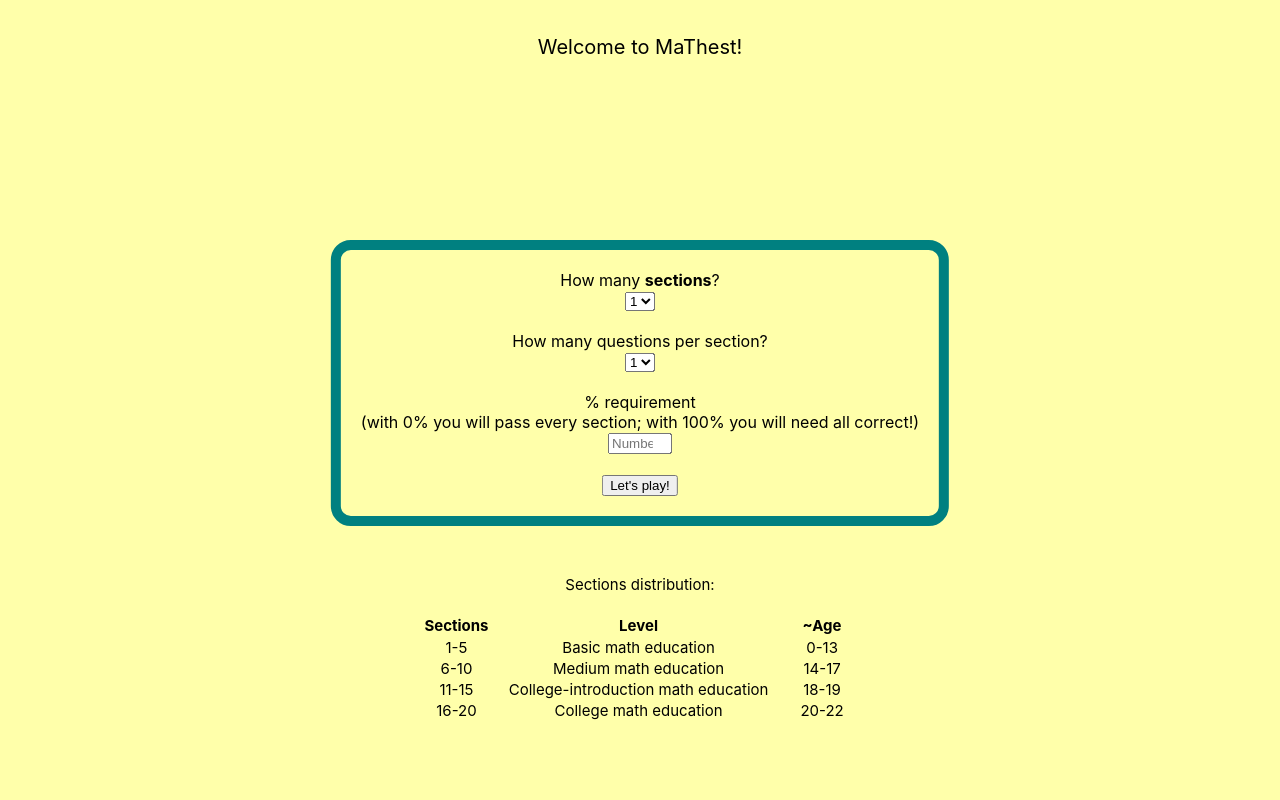
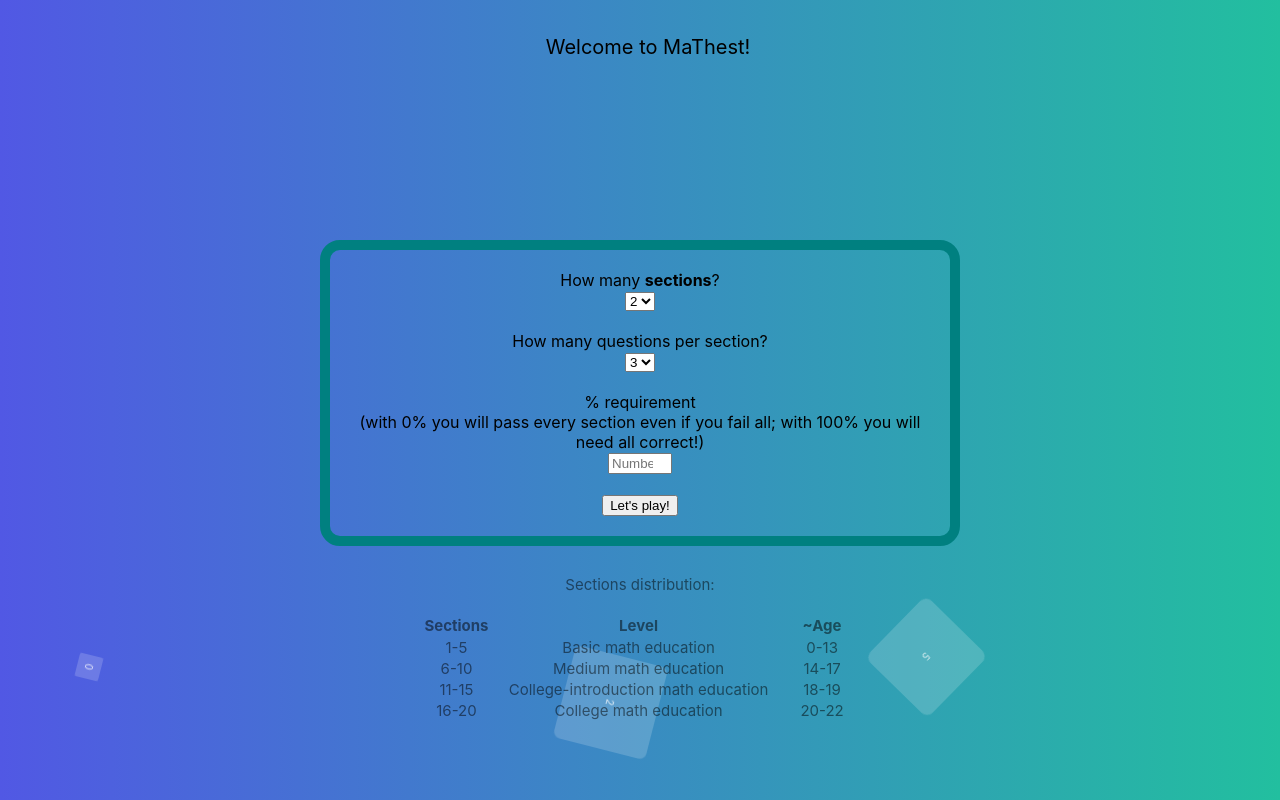
Before and after one commit to Niko12121/MaThest, a React (Create React App) app: page / in a window 1280 px wide. Built offline with nearby package versions, Linux system fonts and the light colour scheme.

Commit message:
first css aproach

```diff
--- a/src/components/explain/explain.css
+++ b/src/components/explain/explain.css
@@ -6,11 +6,19 @@
     padding-bottom: 10px;
 }
 
+
 #explain-text {
-    padding-left: 10%;
-    padding-right: 10%;
+    padding-left: 30%;
+    padding-right: 30%;
     text-align: center;
     font-size: 15px;
+    opacity: 0.5;
+    transition: 0.5s;
+    cursor: default;
+}
+
+#explain-text:hover {
+    opacity: 1;
 }
 
 #explain-table {
--- a/src/components/form/form.js
+++ b/src/components/form/form.js
@@ -24,7 +24,6 @@ class Form extends React.Component {
         if (isNaN(r) || r < 0 || r > 100) {
             alert('¡Requirement must be a number between 0 and 100!')
         } else {
-            document.getElementById("explain").style.display = "none";
             this.setState({ isready: true, many_ques: q, many_sec: l, requer: r/100 })
         }
     }
@@ -35,17 +34,17 @@ class Form extends React.Component {
         return (
             <div id="form">
                 <form>
-                    How many <b>sections</b>?<br></br><select id="levels_value">
+                    How many <b>sections</b>?<br></br><select id="levels_value" value={cons.level_value}>
                         {this.levels.map(a => {
                             return <option value={a}>{a}</option>
                         })}
                     </select><br></br><br></br>
-                    How many questions per section?<br></br><select id="questions_value">
+                    How many questions per section?<br></br><select id="questions_value" value={cons.max_value}>
                         {this.options.map(a => {
                             return <option value={a}>{a}</option>
                         })}
                     </select><br></br><br></br>
-                    % requirement<br></br>(with 0% you will pass every section; with 100% you will need all correct!)<br></br><input type="number" id="requirement" placeholder="Number between 0 and 100" min="0" max="100"></input><br></br><br></br>
+                    % requirement<br></br>(with 0% you will pass every section even if you fail all; with 100% you will need all correct!)<br></br><input type="number" id="requirement" placeholder="Number between 0 and 100" min="0" max="100"></input><br></br><br></br>
                 </form>
                 <button onClick={this.ready}>Let's play!</button>
             </div>
--- a/src/components/header/header.js
+++ b/src/components/header/header.js
@@ -1,10 +1,20 @@
 import './header.css'
 
 const Header = () => {
+    let squares = [];
+    for (let i = 0; i<25; i++) {
+        squares.push(i)
+    }
     return (
         <header class='header'>
             <p>Welcome to MaThest!</p>
+            <ul class="background">
+                {squares.map(a => {
+                    return (<li class="square">{a}</li>)}
+                )}
+            </ul>
         </header>
+
     )
 }
 
--- a/src/components/question/question.css
+++ b/src/components/question/question.css
@@ -1,12 +1,13 @@
 .question {
     display: none;
     position: absolute;
-    color: white;
-    background-color: teal;
+    color: black;
+    background-color: transparent;
     width: 100%;
     height: 100%;
     text-align: center;
     min-height: 155px;
+    border-radius: 10px;
 }
 
 .real-question {
@@ -32,12 +33,13 @@
     display: flex;
     align-items: center;
     justify-content: center;
-    color: #111;
-    background-color: #c64;
+    color: black;
+    background-color: #fee;
     text-align: center;
     transition: 0.3s;
     margin: 8px;
     cursor: pointer;
+    border-radius: 10px;
 }
 
 .option:hover {
--- a/src/components/test/test.css
+++ b/src/components/test/test.css
@@ -1,28 +1,24 @@
-body {
-    overflow-x: hidden;
-    overflow-y: scroll;
-    background-color: #ffffaa;
-}
-
 .app {
     display: inline-block;
     position: absolute;
     left: 30%;
-    top: 30%;
+    top: 20%;
     height: 40vh;
     width: 40vw;
     max-height: 270px;
     min-height: 155px;
+    opacity: 0.9;
 }
 
 
 .counting {
     display: flex;
-    justify-content: center;
-    color: red;
-    background-color: black;
+    flex-direction: row;
+    flex-wrap: nowrap;
+    justify-content: space-between;
+    background-color: #fee;
+    border-radius: 10px;
     width: 40vw;
-    text-align: center;
 }
 
 .showing-sec {
@@ -30,11 +26,32 @@ body {
 }
 
 #info {
-    display: inline-block;
+    display: none;
     position: absolute;
-    background-color: teal;
+    background: transparent;
     width: 100%;
     height: calc(100% + 40px);
+    top: 100px;
     text-align: center;
     z-index: -1;
 }
+
+.section-info {
+    padding-top: 3px;
+    padding-bottom: 3px;
+    font-size: 12px;
+}
+
+#info-sec {
+    padding-left: 10px;
+    float: left;
+}
+
+#info-ques {
+    margin:0 auto
+}
+
+#info-corr {
+    padding-right: 10px;
+    float: right;
+}
--- a/src/components/test/test.js
+++ b/src/components/test/test.js
@@ -19,7 +19,7 @@ function pickRandoms(amount, max) {
 
 
 class Section extends React.Component {
-    state = {points: 0}
+    state = {points: 0, question: 1}
     constructor(props) {
         super(props);
         this.randoms = pickRandoms(this.props.many_q, cons.max_value)
@@ -30,11 +30,12 @@ class Section extends React.Component {
             q++}
     }
     handler = () => {
-        this.setState({ points: this.state.points+1 })
+        this.setState({ points: this.state.points + 1 })
     }
 
     next_question = () => {
         this.props.next_question(this.state.points)
+        this.setState({ question: this.state.question + 1 })
     }
 
     render() {
@@ -43,7 +44,7 @@ class Section extends React.Component {
         if (this.props.level.toString() === "0") {cls += " showing-sec"}
         return(
             <div className={cls}>
-                <div class='counting'>Nivel {this.props.level + 1}<br></br>{this.state.points}/{this.props.many_q}</div>
+                <div class='counting'><div class="section-info" id="info-sec">Section {this.props.level + 1}</div><div class="section-info" id="info-ques">Question: {this.state.question}/{this.props.many_q}</div><div class="section-info" id="info-corr">Corrects: {this.state.points}/{this.props.req}</div></div><br></br><br></br>
                 {this.questions.map(a => {
                     return <div>{a}</div>
                 })}
@@ -104,6 +105,7 @@ class Test extends React.Component {
         /* Show the info of the game */
         let info = document.getElementById("info");
         info.style.zIndex = 200;
+        info.style.display = "inline-block";
         let t = ""
         t += `You played the math test with ${this.props.many_s} sections at ${100 * this.props.requer}% of requirement<br>`
         if (this.points.length < this.props.many_s) {t += `But you just get the section ${this.points.length}<br>`}
@@ -125,7 +127,7 @@ class Test extends React.Component {
 
     render () {
         for (let i=0; i < this.props.many_s; i++) {
-            this.sections.push(<Section level={i} next_question={this.next_question} many_q={this.props.many_q}/>)}
+            this.sections.push(<Section level={i} next_question={this.next_question} many_q={this.props.many_q} req={-Math.floor(-this.props.requer * this.props.many_q)}/>)}
         return (
             <div class='app'>
                 <div id="info"></div>
--- a/src/index.css
+++ b/src/index.css
@@ -1,5 +1,6 @@
 body {
-  margin: 0;
+  height: 100%;
+  overflow-x: hidden;
   font-family: -apple-system, BlinkMacSystemFont, 'Segoe UI', 'Roboto', 'Oxygen',
     'Ubuntu', 'Cantarell', 'Fira Sans', 'Droid Sans', 'Helvetica Neue',
     sans-serif;
@@ -11,3 +12,233 @@ code {
   font-family: source-code-pro, Menlo, Monaco, Consolas, 'Courier New',
     monospace;
 }
+
+/* Background, all credits to: Mohammad Abdul Mohaiman */
+
+@keyframes animate {
+  0%{
+      transform: translateY(0) rotate(0deg);
+      opacity: 1;
+      border-radius: 0;
+  }
+  100%{
+      transform: translateY(-1000px) rotate(720deg);
+      opacity: 0;
+      border-radius: 50%;
+  }
+}
+
+.background {
+  z-index: -1;
+  position: fixed;
+  width: 100vw;
+  height: 100vh;
+  top: 0;
+  left: 0;
+  margin: 0;
+  padding: 0;
+  background: linear-gradient(90deg, rgba(81,88,228,1) 0%, rgba(34,191,159,1) 100%);
+  overflow: hidden;
+  vertical-align: middle;
+}
+
+.square {
+  display: flex;
+  text-align: center;
+  justify-content: center;
+  align-items: center;
+  color: white;
+  font-size: 10px;
+}
+
+.square li {
+  opacity: 0.1;
+}
+
+.background li {
+  position: absolute;
+  list-style: none;
+  width: 20px;
+  height: 20px;
+  background: rgba(255, 255, 255, 0.2);
+  animation: animate 24s linear infinite;
+}
+
+
+
+
+.background li:nth-child(0) {
+  left: 40%;
+  width: 37px;
+  height: 37px;
+  bottom: -37px;
+  animation-delay: 1s;
+}
+.background li:nth-child(1) {
+  left: 6%;
+  width: 24px;
+  height: 24px;
+  bottom: -24px;
+  animation-delay: 2s;
+}
+.background li:nth-child(2) {
+  left: 60%;
+  width: 96px;
+  height: 96px;
+  bottom: -96px;
+  animation-delay: 6s;
+}
+.background li:nth-child(3) {
+  left: 44%;
+  width: 95px;
+  height: 95px;
+  bottom: -95px;
+  animation-delay: 2s;
+}
+.background li:nth-child(4) {
+  left: 46%;
+  width: 59px;
+  height: 59px;
+  bottom: -59px;
+  animation-delay: 12s;
+}
+.background li:nth-child(5) {
+  left: 8%;
+  width: 77px;
+  height: 77px;
+  bottom: -77px;
+  animation-delay: 24s;
+}
+.background li:nth-child(6) {
+  left: 69%;
+  width: 87px;
+  height: 87px;
+  bottom: -87px;
+  animation-delay: 1s;
+}
+.background li:nth-child(7) {
+  left: 81%;
+  width: 167px;
+  height: 167px;
+  bottom: -167px;
+  animation-delay: 20s;
+}
+.background li:nth-child(8) {
+  left: 52%;
+  width: 109px;
+  height: 109px;
+  bottom: -109px;
+  animation-delay: 11s;
+}
+.background li:nth-child(9) {
+  left: 40%;
+  width: 85px;
+  height: 85px;
+  bottom: -85px;
+  animation-delay: 14s;
+}
+.background li:nth-child(10) {
+  left: 34%;
+  width: 165px;
+  height: 165px;
+  bottom: -165px;
+  animation-delay: 8s;
+}
+.background li:nth-child(11) {
+  left: 37%;
+  width: 66px;
+  height: 66px;
+  bottom: -66px;
+  animation-delay: 10s;
+}
+.background li:nth-child(12) {
+  left: 4%;
+  width: 20px;
+  height: 20px;
+  bottom: -20px;
+  animation-delay: 45s;
+}
+.background li:nth-child(13) {
+  left: 64%;
+  width: 81px;
+  height: 81px;
+  bottom: -81px;
+  animation-delay: 26s;
+}
+.background li:nth-child(14) {
+  left: 6%;
+  width: 137px;
+  height: 137px;
+  bottom: -137px;
+  animation-delay: 47s;
+}
+.background li:nth-child(15) {
+  left: 60%;
+  width: 38px;
+  height: 38px;
+  bottom: -38px;
+  animation-delay: 23s;
+}
+.background li:nth-child(16) {
+  left: 9%;
+  width: 26px;
+  height: 26px;
+  bottom: -26px;
+  animation-delay: 33s;
+}
+.background li:nth-child(17) {
+  left: 56%;
+  width: 141px;
+  height: 141px;
+  bottom: -141px;
+  animation-delay: 32s;
+}
+.background li:nth-child(18) {
+  left: 17%;
+  width: 74px;
+  height: 74px;
+  bottom: -74px;
+  animation-delay: 80s;
+}
+.background li:nth-child(19) {
+  left: 26%;
+  width: 22px;
+  height: 22px;
+  bottom: -22px;
+  animation-delay: 13s;
+}
+.background li:nth-child(20) {
+  left: 37%;
+  width: 80px;
+  height: 80px;
+  bottom: -80px;
+  animation-delay: 28s;
+}
+.background li:nth-child(21) {
+  left: 53%;
+  width: 152px;
+  height: 152px;
+  bottom: -152px;
+  animation-delay: 93s;
+}
+.background li:nth-child(22) {
+  left: 68%;
+  width: 82px;
+  height: 82px;
+  bottom: -82px;
+  animation-delay: 44s;
+}
+.background li:nth-child(23) {
+  left: 34%;
+  width: 106px;
+  height: 106px;
+  bottom: -106px;
+  animation-delay: 58s;
+}
+.background li:nth-child(24) {
+  left: 83%;
+  width: 56px;
+  height: 56px;
+  bottom: -56px;
+  animation-delay: 113s;
+}
```
